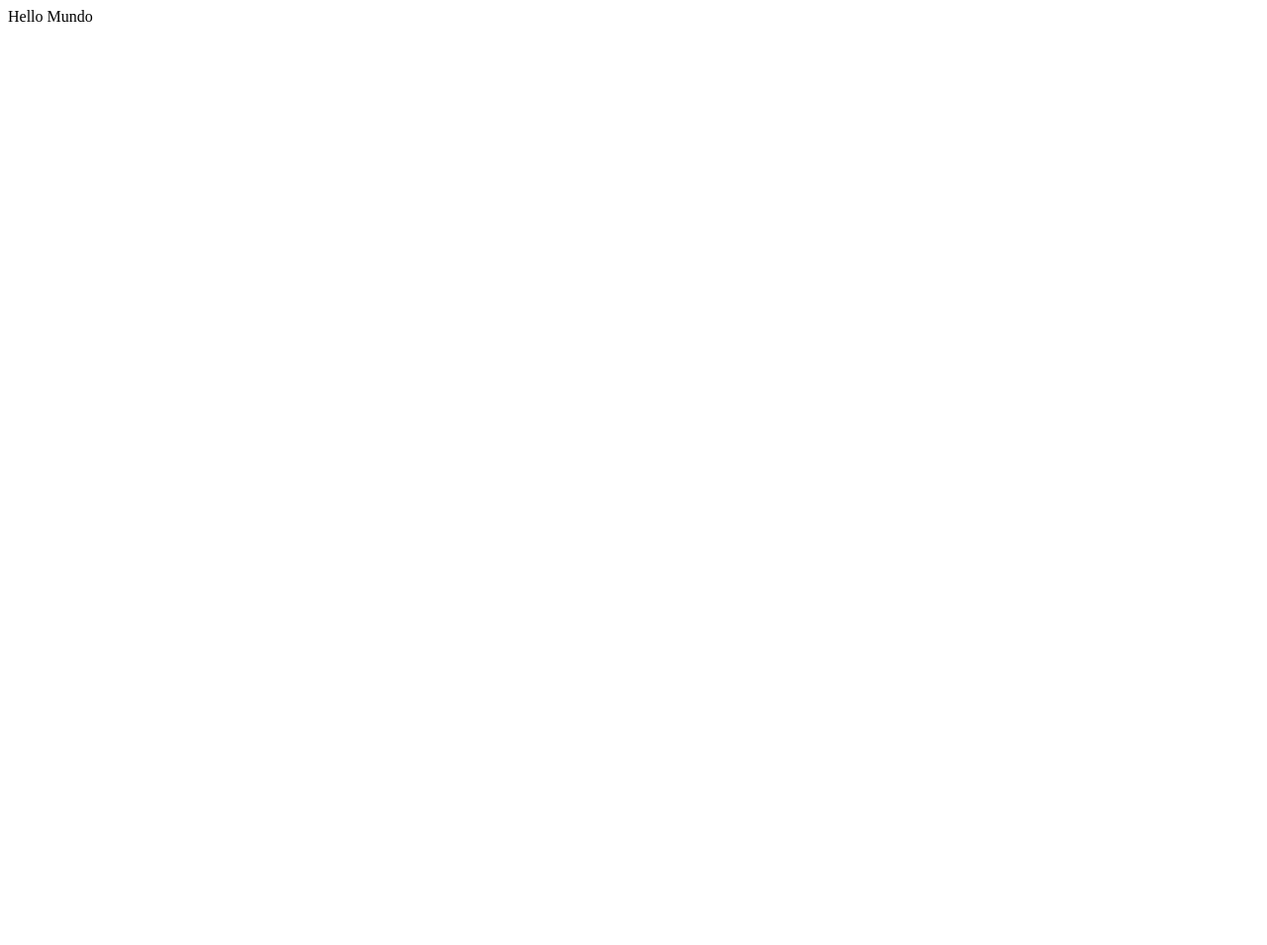
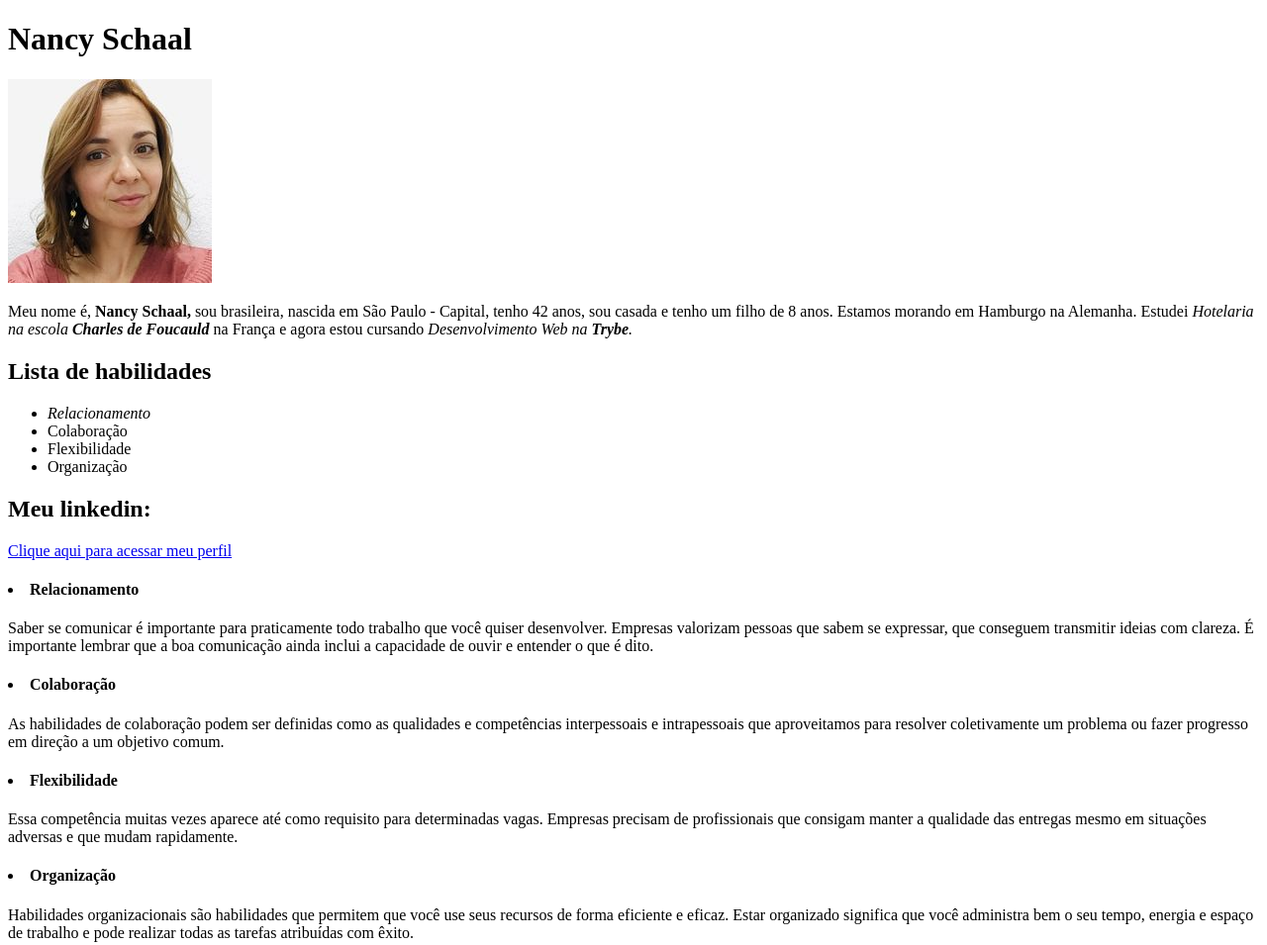
Before and after one commit to nan-cyHH/nan-cyHH.github.io, a plain HTML site: page index.html in a window 1280 px wide. Shown: the whole page at 99% size. Before the commit the page ends 800 px from the top, so only its background shows below. Drawn offline with Linux system fonts and the light colour scheme.

Commit message:
enviando portfolio

```diff
--- a/index.html
+++ b/index.html
@@ -1 +1,42 @@
-Hello Mundo
+<!DOCTYPE html>
+<html lang="pt-br">
+<head>
+    <meta charset="UTF-8">
+    <meta http-equiv="X-UA-Compatible" content="IE=edge">
+    <meta name="viewport" content="width=device-width, initial-scale=1.0">
+    <title>Portifólio Web</title>
+</head>
+<body>
+   <!--meu nome completo-->
+   <h1 class="NancySchaal">Nancy Schaal</h1>
+   <!--Foto atual perfil-->
+   <img src="imagens/fotoperfilnancy.jpeg" alt="Foto perfil" id="foto">
+   <!--Descrição pessoal-->
+   <p class="descrição"></p>
+   <p> Meu nome é, <strong> Nancy Schaal,</strong> sou brasileira, nascida em São Paulo - Capital, tenho 42 anos, sou casada e tenho um filho de 8 anos. Estamos morando em Hamburgo na Alemanha. Estudei <em> Hotelaria na escola <strong>Charles de Foucauld</strong></em> na França e agora estou cursando <em>Desenvolvimento Web na <strong>Trybe</strong>.</em>
+
+</p>
+<!--lista de habilidades-->
+   <h2>Lista de habilidades</h2>
+   <ul>
+    <li class="#relacionamento"><em>Relacionamento</em></li>
+    <li class="#colaboraçao">Colaboração</li>
+    <li class="#flexibilidade">Flexibilidade</li>
+    <li class="#organizacao">Organização</li>
+
+   </ul>
+   <!--link externo-->
+   <h2>Meu linkedin:</h2>
+   <a href="https://www.linkedin.com/in/nancy-schaal-250374173/" target="_blank">Clique aqui para acessar meu perfil</a>
+<!--links internos-->
+
+<h4><li>Relacionamento</li></h4>
+<p id="relacionamento">Saber se comunicar é importante para praticamente todo trabalho que você quiser desenvolver. Empresas valorizam pessoas que sabem se expressar, que conseguem transmitir ideias com clareza. É importante lembrar que a boa comunicação ainda inclui a capacidade de ouvir e entender o que é dito.
+<h4><li>Colaboração</li></h4>
+<p id="colaboracao">As habilidades de colaboração podem ser definidas como as qualidades e competências interpessoais e intrapessoais que aproveitamos para resolver coletivamente um problema ou fazer progresso em direção a um objetivo comum.</p>
+<h4><li>Flexibilidade</li></h4>
+<p id="flexibilidade">Essa competência muitas vezes aparece até como requisito para determinadas vagas. Empresas precisam de profissionais que consigam manter a qualidade das entregas mesmo em situações adversas e que mudam rapidamente.</p>
+<h4><li>Organização</li></h4>
+<p id="organizacao">Habilidades organizacionais são habilidades que permitem que você use seus recursos de forma eficiente e eficaz. Estar organizado significa que você administra bem o seu tempo, energia e espaço de trabalho e pode realizar todas as tarefas atribuídas com êxito.</p>
+</body>
+</html>
```
Also changed, not shown: imagens/fotoperfilnancy.jpeg (added), 1 other file.
